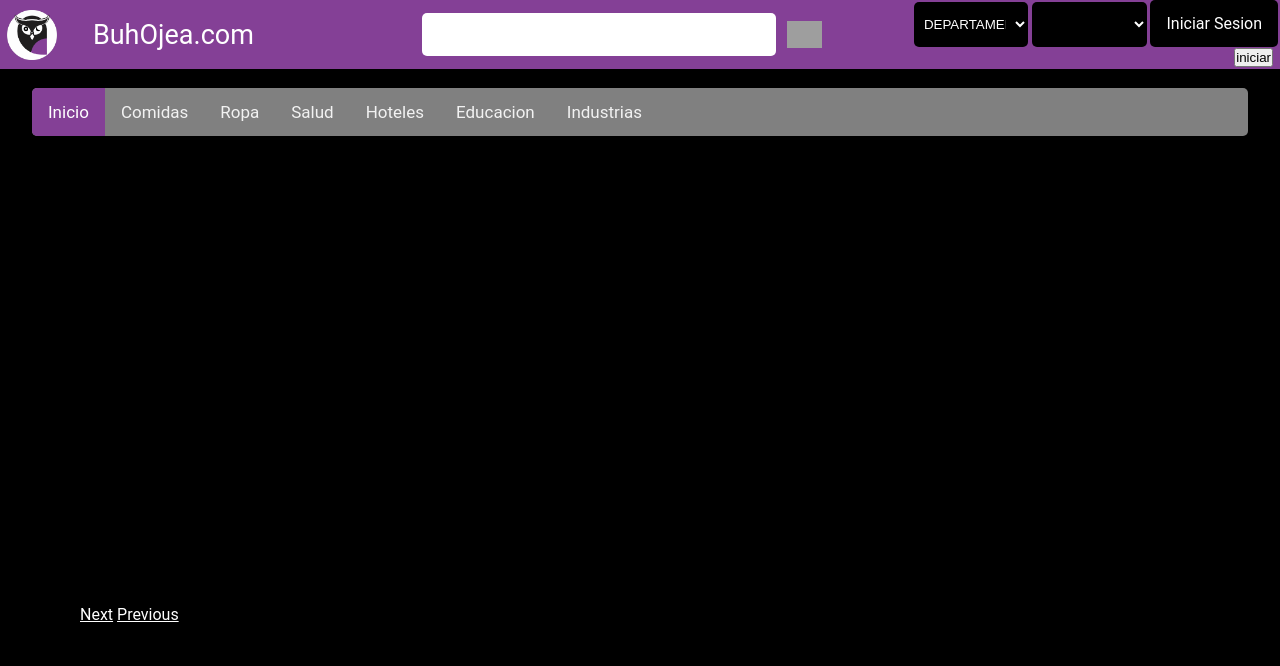
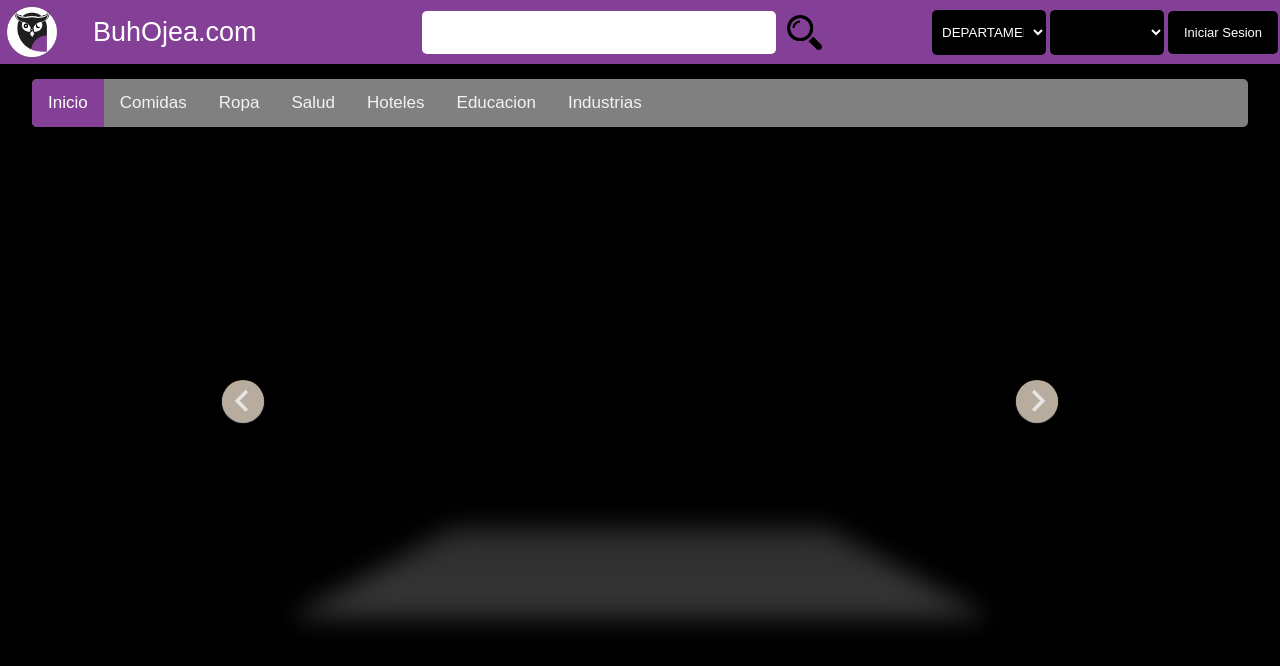
Before and after one commit to rram1217/directorio, a PHP site: page /controlador/componentes/index.php in a window 1280 px wide. Shown: the top 666 px of the page. Run offline with PHP 8.4, Linux system fonts and the light colour scheme; data comes from the database, SQL or seed files in the repository; tables that the repository leaves empty or names only in its code hold one stand-in row (values such as "Sample post"); lists and menus that the app fills with data are empty; some libraries are stand-ins or nearby versions; grey boxes are pictures that could not be loaded.

Commit message:
Mostrando Slider

```diff
--- a/controlador/componentes/encabezado.php
+++ b/controlador/componentes/encabezado.php
@@ -10,7 +10,7 @@
             <form name="formIndex" id="formIndex" method="get">
                 <div class="buscar">
                     <input class="txt" type="txt">
-                    <input type=image src="../imagenes/buscar.png" width="35">
+                    <input type=image src="../../vista/img/buscar.png" width="35">
                 </div>
             </form>
         </td>
@@ -27,10 +27,7 @@
                 ?>
             </select>
             <select class="boton-select" name="municipio" id="municipio"></select>
-            <a class="boton" data-target href="index.php?log=inicio">Iniciar Sesion</a>
-            <div class="container section">
-                <button class="btn modal-trigger" data-target="modal">iniciar</button>
-            </div>
+            <a class="boton" data-target href="index.php?log=../../vista/inicio.html">Iniciar Sesion</a>
         </td>
     </tr>
 </table>
--- a/controlador/componentes/index.php
+++ b/controlador/componentes/index.php
@@ -11,9 +11,9 @@
     <!---->
     <meta charset="UTF-8"/>
     <title>index_slider</title>
-    <link rel="stylesheet" type="text/css" href="../../vista/img/css/slider/slicebox.css"/>
-    <link rel="stylesheet" type="text/css" href="css/demo.css"/>
-    <link rel="stylesheet" type="text/css" href="css/custom.css"/>
+    <link rel="stylesheet" type="text/css" href="../../modelo/css/slider/slicebox.css"/>
+    <link rel="stylesheet" type="text/css" href="../../modelo/css/slider/demo.css"/>
+    <link rel="stylesheet" type="text/css" href="../../modelo/css/slider/custom.css"/>
     <script type="text/javascript" src="../../modelo/js/slider/modernizr.custom.46884.js"></script>
     <?php
     require '../dao/conexion.php';
--- a/modelo/css/slider/custom.css
+++ b/modelo/css/slider/custom.css
@@ -3,7 +3,7 @@
 	height: 168px;
 	position: relative;
 	margin-top: -110px;
-	background: transparent url(../images/shadow.png) no-repeat bottom center;
+	background: transparent url(../../../vista/img/slider/shadow.png) no-repeat bottom center;
 	background-size: 100% 100%; /* stretches it */
 	z-index: -1;
 	display: none;
@@ -26,7 +26,7 @@
 .nav-arrows a {
 	width: 42px;
 	height: 42px;
-	background: #cbbfae url(../images/nav.png) no-repeat top left;
+	background: #cbbfae url(../../../vista/img/slider/nav.png) no-repeat top left;
 	position: absolute;
 	top: 50%;
 	left: 2px;
--- a/modelo/js/scriptCombobox.js
+++ b/modelo/js/scriptCombobox.js
@@ -5,7 +5,7 @@
 					//$('#municipio').find('option').remove().end().append('<option value="whatever"></option>').val('whatever');
 					$("#departamento option:selected").each(function () {
 						departamento = $(this).val();
-						$.post("prueba.php", { departamento: departamento }, function(data){
+						$.post("../../controlador/componentes/prueba.php", { departamento: departamento }, function(data){
 							$("#municipio").html(data);
 						});
 					});
--- a/vista/slider.html
+++ b/vista/slider.html
@@ -1,3 +1,4 @@
+
 <div class="container">
     <style type="text/css">
         .tamanio {
@@ -6,54 +7,33 @@
         }
     </style>
     <div class="wrapper">
-
         <ul id="sb-slider" class="sb-slider">
-            <li>
-                <a href="#" target="_blank"><img class="tamanio" src="1.png" alt="img_1"/></a>
-                <div class="sb-description">
-                    <h3>jhanner ureña</h3>
-                </div>
-            </li>
-            <li>
-                <a href="#" target="_blank"><img class="tamanio" src="2.png" alt="img_2"/></a>
-                <div class="sb-description">
-                    <h3>Kevin Enrique Arciniegas </h3>
-                </div>
-            </li>
-            <li>
-                <a href="#" target="_blank"><img class="tamanio" src="5.png" alt="img_3"/></a>
-                <div class="sb-description">
-                    <h3>rafael ricardo mendieta</h3>
-                </div>
-            </li>
-            <li>
-                <a href="#" target="_blank"><img class="tamanio" src="4.png" alt="img_4"/></a>
-                <div class="sb-description">
-                    <h3>wilmer andres mojica</h3>
-                </div>
-            </li>
-            <li>
-                <a href="#" target="_blank"><img class="tamanio" src="5.png" alt="img_5"/></a>
-                <div class="sb-description">
-                    <h3>yurandier nuñez</h3>
-                </div>
-            </li>
-            <li>
-                <a href="#" target="_blank"><img class="tamanio" src="1.png" alt="img_6"/></a>
-                <div class="sb-description">
-                    <h3>leonardo posada</h3>
-                </div>
-            </li>
-            <li>
-                <a href="#" target="_blank"><img class="tamanio" src="2.png" alt="img_7"/></a>
-                <div class="sb-description">
-                    <h3>Atardecer en el mar</h3>
-                </div>
-            </li>
+            <table width="95%" align="center">
+                <?php
+                require '../dao/conexion.php';
+                $sql = "SELECT * FROM imagen ";
+                $cantidad = 3;
+                $con = 1;
+                $contador = 0;
+                $resultado = $mysqli->query($sql);
+                while ($row = mysqli_fetch_assoc($resultado)) {
+                    if ($contador <= $cantidad) {
+                        echo "  <li>
+                                    <a href='#' target='_blank'>
+                                        <img class='tamanio' src='".$row['ruta_url']."' alt='img_1'/></a>
+                                    <div class='sb-description'>
+                                        <h3>".$row['descripcion']."</h3>
+                                    </div>
+                                </li>";
+                        $contador++;
+                    }
+                    $contador--;
+                    echo "</tr>";
+                }
+                ?>
+            </table>
         </ul>
-
         <div id="shadow" class="shadow"></div>
-
         <div id="nav-arrows" class="nav-arrows">
             <a href="#">Next</a>
             <a href="#">Previous</a>
@@ -63,7 +43,7 @@
 
 </div>
 <script type="text/javascript" src="https://ajax.googleapis.com/ajax/libs/jquery/1.8.2/jquery.min.js"></script>
-<script type="text/javascript" src="../modelo/js/slider/jquery.slicebox.js"></script>
+<script type="text/javascript" src="../../modelo/js/slider/jquery.slicebox.js"></script>
 <script type="text/javascript">
     $(function () {
 
@@ -76,42 +56,27 @@
 
                         $navArrows.show();
                         $shadow.show();
-
                     },
                     orientation: 'r',
                     //	cuboidsRandom : true
                     autoplay: true
                 }),
-
                 init = function () {
-
                     initEvents();
-
                 },
                 initEvents = function () {
-
                     // add navigation events
                     $navArrows.children(':first').on('click', function () {
-
                         slicebox.next();
                         return false;
-
                     });
-
                     $navArrows.children(':last').on('click', function () {
-
                         slicebox.previous();
                         return false;
-
                     });
-
                 };
-
             return {init: init};
-
         })();
-
         Page.init();
-
     });
 </script>
```
